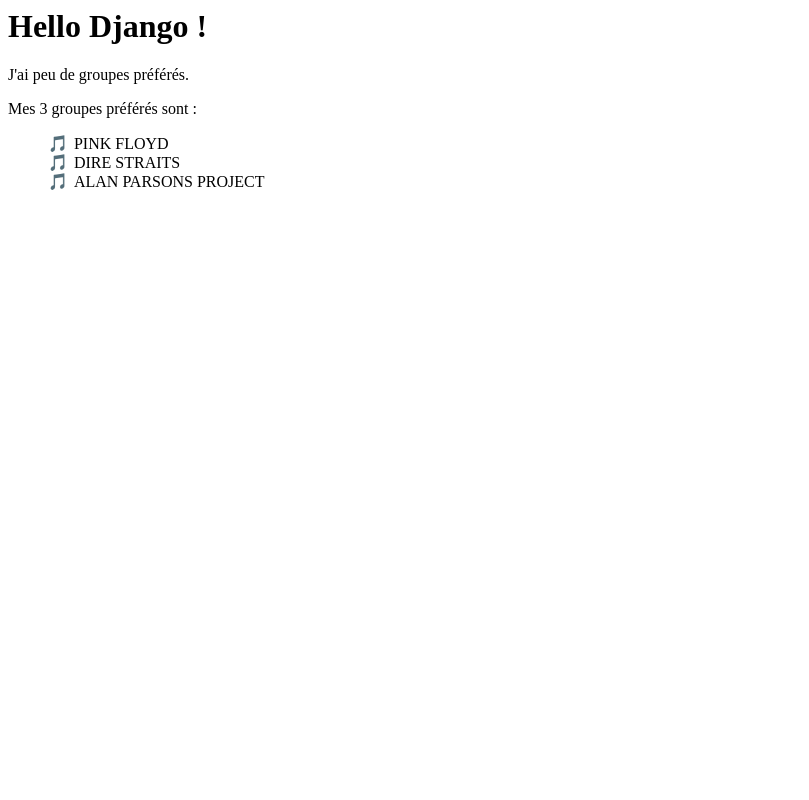
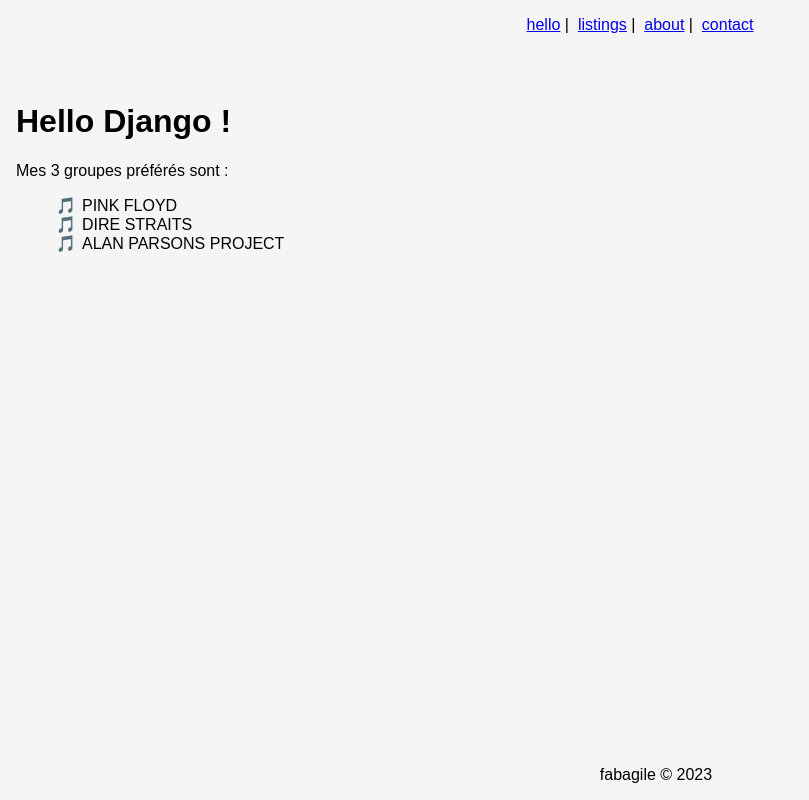
Before and after one commit to fabagile/merchex_django, a Django app: template merchex/listings/templates/listings/hello.html in a window 1280 px wide. Shown: the whole page, without its empty margins (0-809 px from the left). Run offline with Django 4.2, Linux system fonts and the light colour scheme; the template is opened without the code that fills it: values that come from a table or form of the project are taken from there, others are empty; data comes from the database, SQL or seed files in the repository.

Commit message:
ajpout styles

```diff
--- /dev/null
+++ b/merchex/listings/static/listings/styles.css
@@ -0,0 +1,43 @@
+
+
+#app {
+    min-height: 100vh;
+    display: flex;
+    flex-direction: column;
+    gap: 2em;
+
+    background: whitesmoke;
+}
+
+nav {
+    padding: 1em;
+    text-align: center;
+}
+
+main {
+    flex: 1;
+    margin: 0 1em;
+}
+footer {
+    padding: 1em;
+    width: 100%;
+
+}
+footer * {
+    text-align: center;
+}
+
+body {
+    font-family: "Fira Sans", sans-serif;
+    height: 100%;
+    margin: 0 auto;
+    padding: 0;
+}
+ul {
+    list-style: none;
+}
+li::before {
+    content: "🎵";
+    padding-right: 6px;
+    /* color: lime; */
+}
--- /dev/null
+++ b/merchex/listings/templates/listings/_base.html
@@ -0,0 +1,31 @@
+<html>
+    <head>
+        <title>Merchex</title>
+        {% load static %}
+        <link rel="stylesheet" href="{% static 'listings/styles.css' %}" />
+    </head>
+<body>
+    <div id="app">
+
+        {# requires 'listings/navbar.html' #}
+        <nav >
+            <a href="/hello" >hello</a> |
+            <a href="/listings" >listings</a> |
+            <a href="/about" >about</a> |
+            <a href="/contact" >contact</a>
+        </nav>
+        <main>
+            {% block content %}
+            {% endblock %}
+        </main>
+        <footer>
+            <div>
+                fabagile &copy; 2023
+
+            </div>
+        </footer>
+    </div>
+
+</body>
+
+</html>
--- a/merchex/listings/templates/listings/hello.html
+++ b/merchex/listings/templates/listings/hello.html
@@ -1,11 +1,8 @@
-<html>
-    <head>
-        <link rel="stylesheet" href="styles.css">
-        <title>Merchex</title>
-    </head>
-    <body>
+{% extends 'listings/_base.html' %}
+
+{% block content %}
     <h1>Hello Django !</h1>
-        <p>
+    <!-- <p>
         J'ai
         {% if bands|length < 5 %}
             peu de
@@ -15,7 +12,7 @@
             beaucoup de
         {% endif %}
             groupes préférés.
-        </p>
+    </p> -->
     <p>Mes {{bands | length}} groupes préférés sont :</p>
 
     <ul>
@@ -24,5 +21,4 @@
         <!-- <li>{{band.name | title }}</li> -->
         {% endfor %}
     </ul>
-    </body>
-</html>
+{% endblock %}
--- /dev/null
+++ b/merchex/listings/templates/listings/navbar.html
@@ -0,0 +1,6 @@
+<nav >
+    <a href="hello/" >hello</a> |
+    <a href="listings/" >listings</a> |
+    <a href="contact/" >contact</a> |
+    <a href="contact/" >contact</a>
+</nav>
--- a/merchex/listings/templates/listings/styles.css
+++ /dev/null
@@ -1,9 +0,0 @@
-
-        ul {
-            list-style: none;
-        }
-        li::before {
-            content: "🎵";
-            padding-right: 6px;
-            /* color: lime; */
-        }
--- a/merchex/merchex/urls.py
+++ b/merchex/merchex/urls.py
@@ -19,8 +19,8 @@
 
 urlpatterns = [
     path('admin/', admin.site.urls),
+    path('', views.listings),
     path('hello/', views.hello),
-    path('/', views.listings),
     path('about-us/', views.about),
     path('contact/', views.contact),
     path('listings/', views.listings)
```
Also changed, not shown: merchex/listings/templates/listings/about.html (+6 -10 lines), merchex/listings/templates/listings/contact.html (+4 -9 lines), merchex/listings/templates/listings/listings.html (+5 -8 lines). Lines whose indentation alone changed are shown as unchanged.
